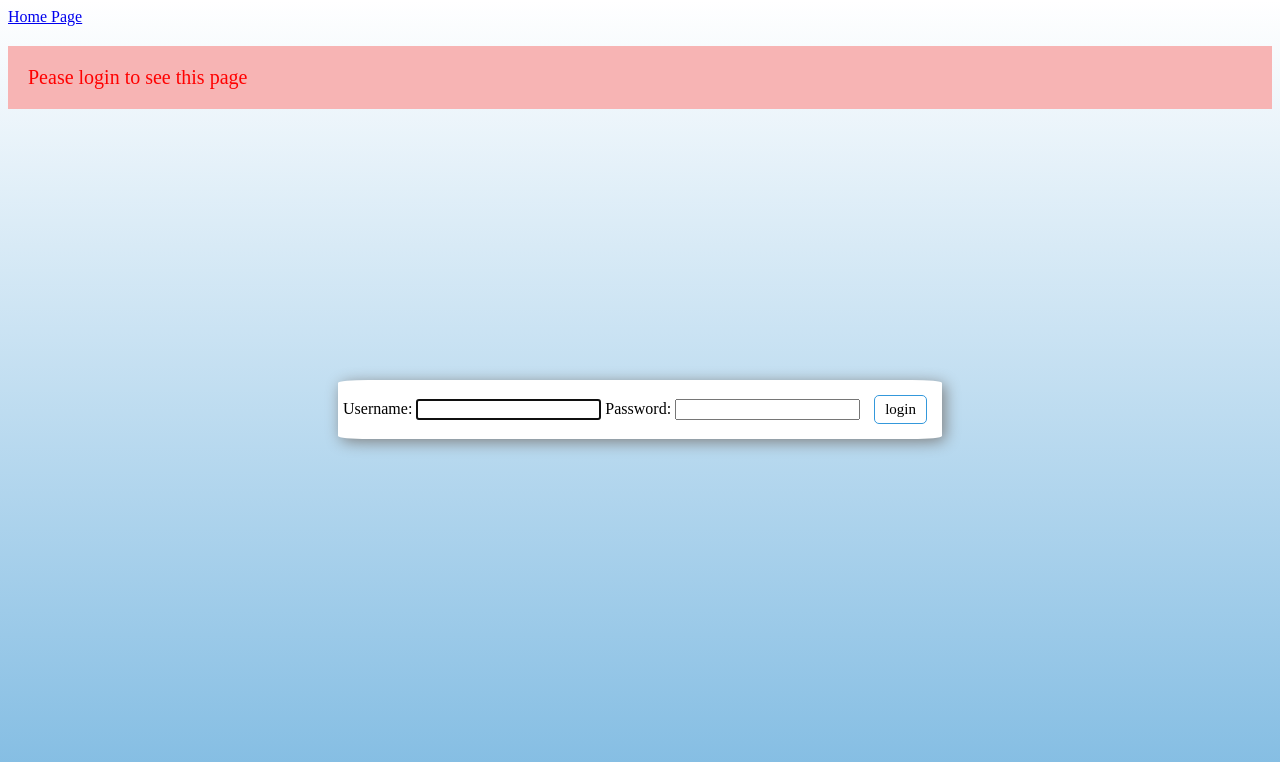
After one commit to SMojtabaE/OnlineTextShare, a Django app: page /accounts/login/?next=/posts/create_post/ in a window 1280 px wide. The commit adds this page. Shown: the top 762 px of the page. Run offline with Django 4.2, Linux system fonts and the light colour scheme.

Commit message:
login and basic registration added

```diff
--- a/OnlineTextShare/settings.py
+++ b/OnlineTextShare/settings.py
@@ -122,3 +122,5 @@ STATIC_URL = 'static/'
 # https://docs.djangoproject.com/en/4.1/ref/settings/#default-auto-field
 
 DEFAULT_AUTO_FIELD = 'django.db.models.BigAutoField'
+
+LOGIN_REDIRECT_URL = '/'
--- a/OnlineTextShare/urls.py
+++ b/OnlineTextShare/urls.py
@@ -18,5 +18,6 @@ from django.urls import path,include
 
 urlpatterns = [
     path('admin/', admin.site.urls),
-    path('posts/',include('posts.urls'))
+    path('posts/',include('posts.urls')),
+    path('accounts/',include('django.contrib.auth.urls'))
 ]
--- a/posts/static/posts/style.css
+++ b/posts/static/posts/style.css
@@ -6,6 +6,13 @@ body {
     background: linear-gradient(to bottom,transparent , #80bbe2);
 }
 
+.main-home {
+    display: flex;
+    align-items: center;
+    justify-content: center;
+    height: 70vh;
+    flex-direction: column;
+}
 .detailbtn {
     border: 1px solid #3498db;
     border-radius: 5px;
@@ -16,6 +23,7 @@ body {
     cursor: pointer;
     margin: 10px;
     transition: 0.8s;
+    text-decoration : none;
 }
 .deletebtn {
     border: 1px solid #db3434;
@@ -108,6 +116,13 @@ body {
     list-style-type: none;
 }
 
+.error {
+    background-color: rgb(247, 180, 180);
+    color: red;
+    padding: 20px;
+    font-size: 20px;
+}
+
 /* width: 100%;
   margin-bottom: 10px;
   padding: 10px;
--- /dev/null
+++ b/posts/templates/registration/login.html
@@ -0,0 +1,34 @@
+{% extends "posts/base.html" %}
+{% load static %}
+{% block content %}
+
+{% if form.errors %}
+    <p class="error">Your username or password was incorrect,try again.</p>
+{% endif %}
+
+{% if next %}
+    {% if user.is_authenticated %}
+        <p class="error"> You dont have permission for this page</p>
+    {% else %}
+        <p class="error">Pease login to see this page</p>
+    {% endif %}
+{% endif %}
+
+<div class='form-main'>
+    <div class='form-container'>
+        <form class='form' method='POST' action="{% url 'login' %}">
+            {% csrf_token %}
+            {{form.username.label_tag}}
+            {{form.username}}
+
+            {{form.password.label_tag}}
+            {{form.password}}
+
+            <input class='detailbtn' type='submit' value='login'>
+            <input type='hidden' name='next' value='{{next}}'>
+
+        </form>
+    </div>
+</div>
+
+{% endblock content %}
--- a/posts/urls.py
+++ b/posts/urls.py
@@ -1,6 +1,7 @@
 from django.urls import path
 from .views import (HomeView,PostCreateview,PostsListView,
-                    PostDetailview,PostUpdateView,PostDeleteView)
+                    PostDetailview,PostUpdateView,PostDeleteView,
+                    SignUpCreateView)
 app_name = 'posts'
 
 urlpatterns = [
@@ -9,5 +10,6 @@ urlpatterns = [
     path('list_posts/',PostsListView.as_view(),name='list_posts'),
     path('post_detail/<int:pk>',PostDetailview.as_view(),name='detail_post'),
     path('update_post/<int:pk>',PostUpdateView.as_view(),name='post_update'),
-    path('delete_post/<int:pk>',PostDeleteView.as_view(),name='delete_post')
+    path('delete_post/<int:pk>',PostDeleteView.as_view(),name='delete_post'),
+    path('signup/',SignUpCreateView.as_view(),name='signup')
 ]
```
Also changed, not shown: posts/templates/posts/home.html (+9 -6 lines), posts/templates/registration/logged_out.html (added, +14 -0 lines), posts/templates/registration/signup.html (added, +16 -0 lines), posts/views.py (+14 -3 lines), db.sqlite3.
